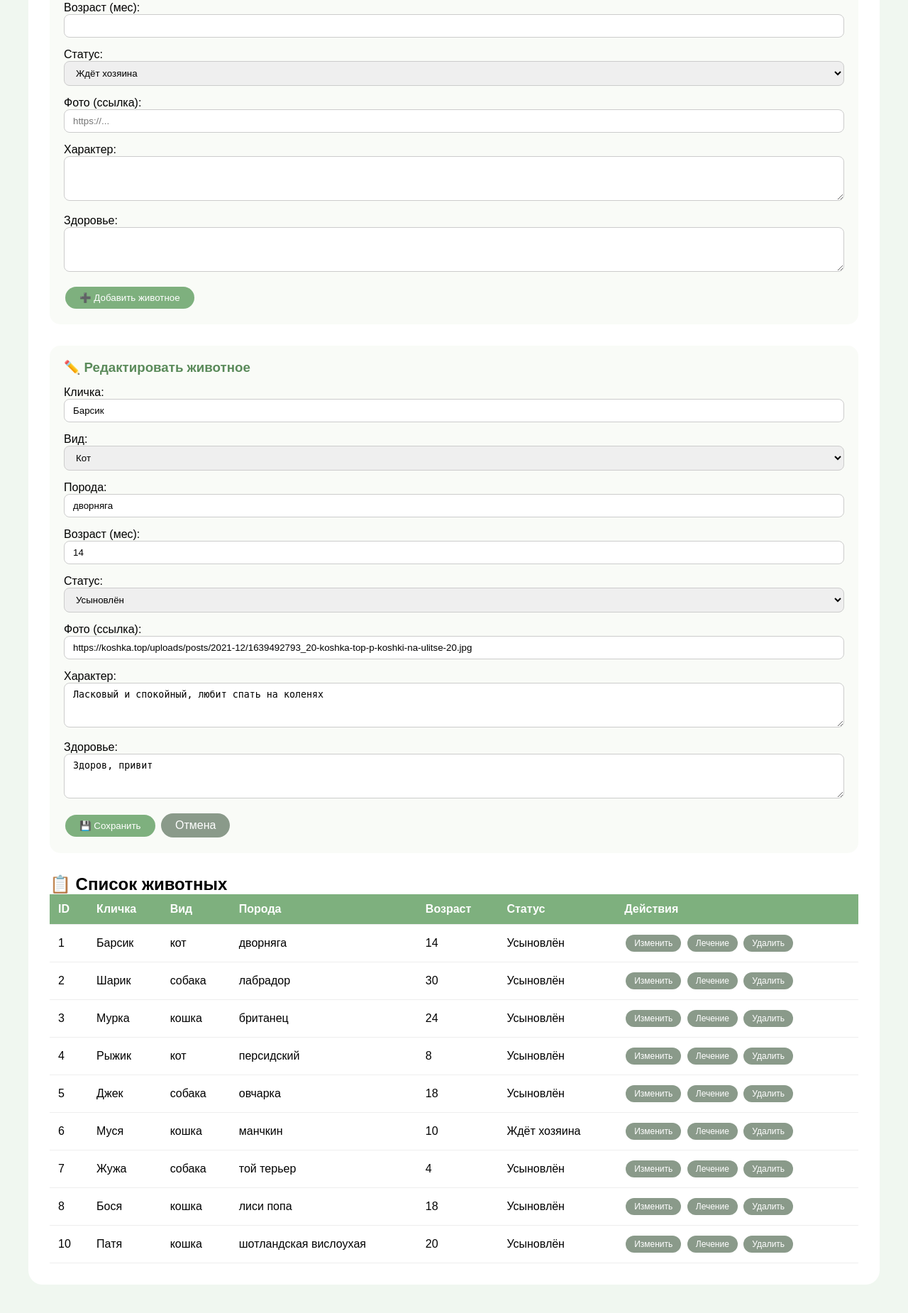
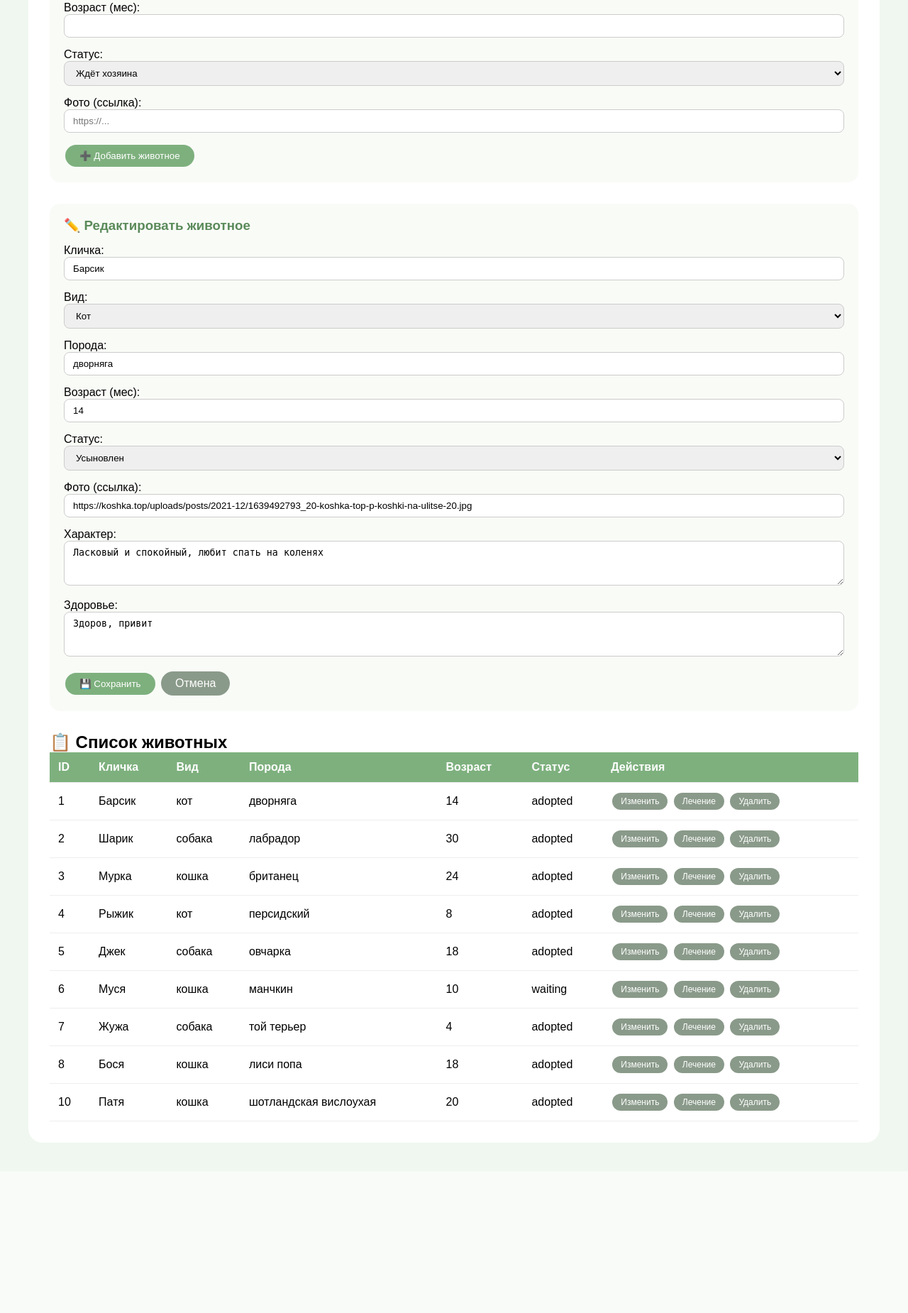
Before and after one commit to hihihahachto/SoloProject, a PHP site: page /animals_edit.php?edit=1 in a window 1280 px wide. Shown: the part 401-2251 px from the top of the page at 71% size. After the commit the page ends 1981 px from the top, so only its background shows below. Run offline with PHP 8.4, Linux system fonts and the light colour scheme; the visitor is signed in with stand-in values (Sample User, id 1); data comes from the database, SQL or seed files in the repository; data that the repository does not hold is empty.

Commit message:
редактирование

```diff
--- a/admin/animals_edit.php
+++ b/admin/animals_edit.php
@@ -7,33 +7,24 @@ if (!isset($_SESSION['admin'])) {
 
 require_once '../model/models.php';
 
-// Удаление
 if (isset($_GET['delete'])) {
     deleteAnimal($pdo, $_GET['delete']);
     header('Location: animals_edit.php');
     exit;
 }
 
-// Редактирование основной информации
 if (isset($_POST['edit'])) {
-    updateAnimal($pdo, $_POST['id'], $_POST['name'], $_POST['species'], $_POST['breed'], $_POST['age'], $_POST['status'], $_POST['photo_url'], $_POST['character_desc'], $_POST['health_desc']);
+    updateAnimal($pdo, $_POST['id'], $_POST['name'], $_POST['species'], $_POST['breed'], $_POST['age'], $_POST['status'], $_POST['photo_url']);
     header('Location: animals_edit.php');
     exit;
 }
 
-// Добавление
 if (isset($_POST['add'])) {
-    $animal_id = addAnimal($pdo, $_POST['name'], $_POST['species'], $_POST['breed'], $_POST['age'], $_POST['status'], $_POST['photo_url']);
-
-    $sql = "INSERT INTO animal_details (animal_id, character_desc, health_desc) VALUES ('$animal_id', '{$_POST['character_desc']}', '{$_POST['health_desc']}')";
-    $stmt = $pdo->prepare($sql);
-    $stmt->execute();
-
+    addAnimal($pdo, $_POST['name'], $_POST['species'], $_POST['breed'], $_POST['age'], $_POST['status'], $_POST['photo_url']);
     header('Location: animals_edit.php');
     exit;
 }
 
-// Обновление лечения
 if (isset($_POST['update_treatment'])) {
     $animal_id = $_POST['animal_id'] ?? 0;
     $treatment_text = $_POST['treatment_text'] ?? '';
@@ -45,9 +36,6 @@ if (isset($_POST['update_treatment'])) {
 }
 
 $animals = selectAnimals($pdo);
-$edit = getAnimalById($pdo, $_GET['edit']);
-$edit_details = detailsAnimal($pdo, $edit['id']);
-$treatment = getTreatment($pdo, $_GET['treatment']);
 ?>
 
 <!doctype html>
@@ -78,11 +66,13 @@ $treatment = getTreatment($pdo, $_GET['treatment']);
     <a href="admin_panel.php" class="btn btn-gray">← Назад в панель</a>
 
     <!-- ФОРМА РЕДАКТИРОВАНИЯ ЛЕЧЕНИЯ -->
-    <?php if ($treatment_animal_id > 0): ?>
+    <?php if (isset($_GET['treatment'])):
+        $treatment = getTreatment($pdo, $_GET['treatment']);
+        ?>
         <div class="form-section">
             <h3>💊 Редактировать лечение</h3>
             <form method="POST">
-                <input type="hidden" name="animal_id" value="<?= $treatment_animal_id ?>">
+                <input type="hidden" name="animal_id" value="<?= $_GET['treatment'] ?>">
                 <div class="form-group">
                     <label>Информация о лечении:</label>
                     <textarea name="treatment_text" rows="10" style="width:100%;"><?= htmlspecialchars($treatment['treatment_text'] ?? '') ?></textarea>
@@ -121,7 +111,7 @@ $treatment = getTreatment($pdo, $_GET['treatment']);
                 <label>Статус:</label>
                 <select name="status">
                     <option value="waiting">Ждёт хозяина</option>
-                    <option value="adopted">Усыновлён</option>
+                    <option value="adopted">Усыновлен</option>
                     <option value="treatment">На лечении</option>
                 </select>
             </div>
@@ -129,20 +119,15 @@ $treatment = getTreatment($pdo, $_GET['treatment']);
                 <label>Фото (ссылка):</label>
                 <input type="text" name="photo_url" placeholder="https://...">
             </div>
-            <div class="form-group">
-                <label>Характер:</label>
-                <textarea name="character_desc" rows="3" style="width:100%;"></textarea>
-            </div>
-            <div class="form-group">
-                <label>Здоровье:</label>
-                <textarea name="health_desc" rows="3" style="width:100%;"></textarea>
-            </div>
             <button type="submit" name="add" class="btn">➕ Добавить животное</button>
         </form>
     </div>
 
     <!-- ФОРМА РЕДАКТИРОВАНИЯ -->
-    <?php if ($edit): ?>
+    <?php if (isset($_GET['edit'])):
+        $edit = getAnimalById($pdo, $_GET['edit']);
+        $edit_details = detailsAnimal($pdo, $edit['id']);
+        ?>
         <div class="form-section">
             <h3>✏️ Редактировать животное</h3>
             <form method="POST">
@@ -171,7 +156,7 @@ $treatment = getTreatment($pdo, $_GET['treatment']);
                     <label>Статус:</label>
                     <select name="status">
                         <option value="waiting" <?= $edit['status'] == 'waiting' ? 'selected' : '' ?>>Ждёт хозяина</option>
-                        <option value="adopted" <?= $edit['status'] == 'adopted' ? 'selected' : '' ?>>Усыновлён</option>
+                        <option value="adopted" <?= $edit['status'] == 'adopted' ? 'selected' : '' ?>>Усыновлен</option>
                         <option value="treatment" <?= $edit['status'] == 'treatment' ? 'selected' : '' ?>>На лечении</option>
                     </select>
                 </div>
@@ -208,16 +193,7 @@ $treatment = getTreatment($pdo, $_GET['treatment']);
                     <td><?= $animal['species'] ?></td>
                     <td><?= $animal['breed'] ?></td>
                     <td><?= $animal['age'] ?></td>
-                    <td>
-                        <?php
-                        $status_ru = [
-                            'waiting' => 'Ждёт хозяина',
-                            'adopted' => 'Усыновлён',
-                            'treatment' => 'На лечении'
-                        ][$animal['status']] ?? $animal['status'];
-                        echo $status_ru;
-                        ?>
-                    </td>
+                    <td><?= $animal['status'] ?></td>
                     <td>
                         <a href="animals_edit.php?edit=<?= $animal['id'] ?>" class="btn btn-gray btn-small">Изменить</a>
                         <a href="animals_edit.php?treatment=<?= $animal['id'] ?>" class="btn btn-gray btn-small">Лечение</a>
```
Also changed, not shown: admin/volunteers_edit.php (+20 -28 lines).
